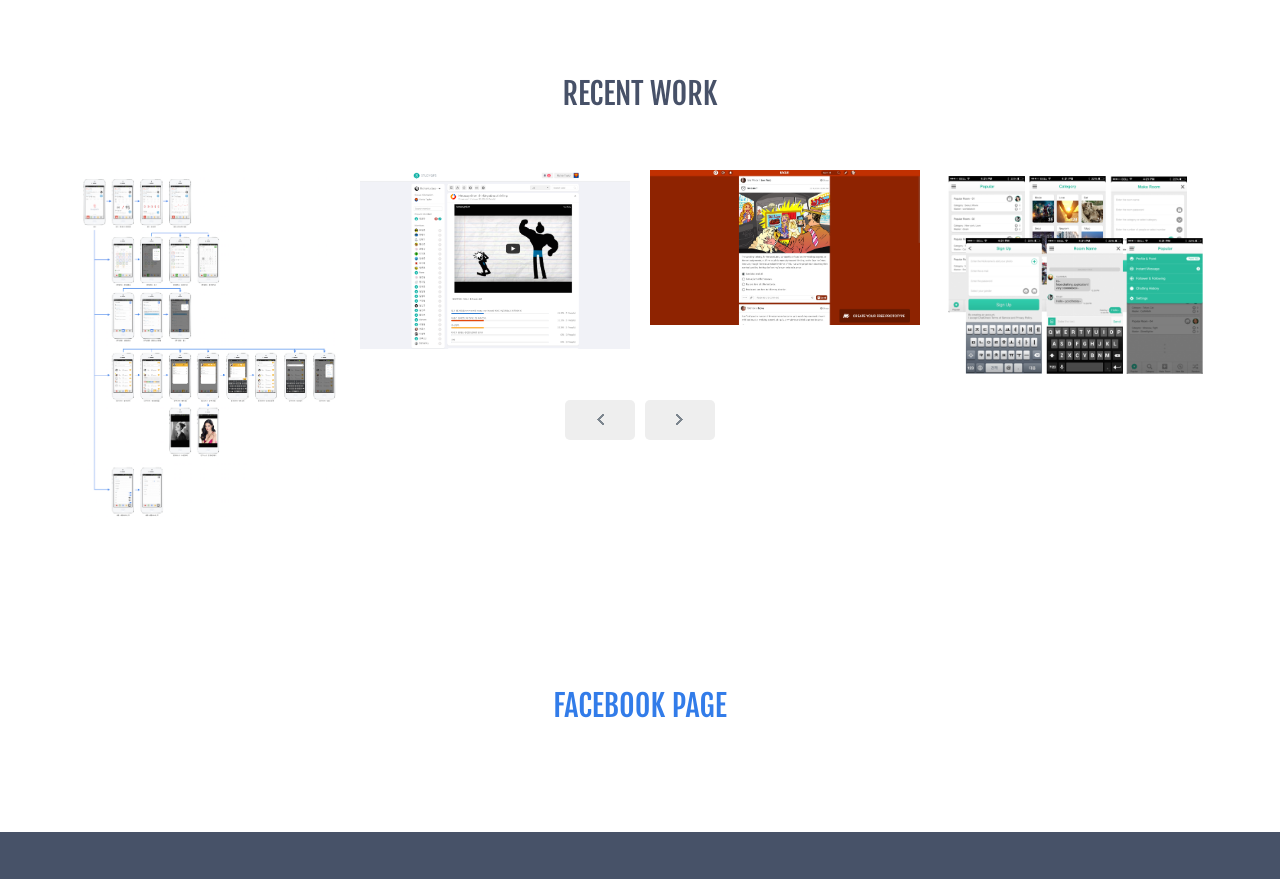
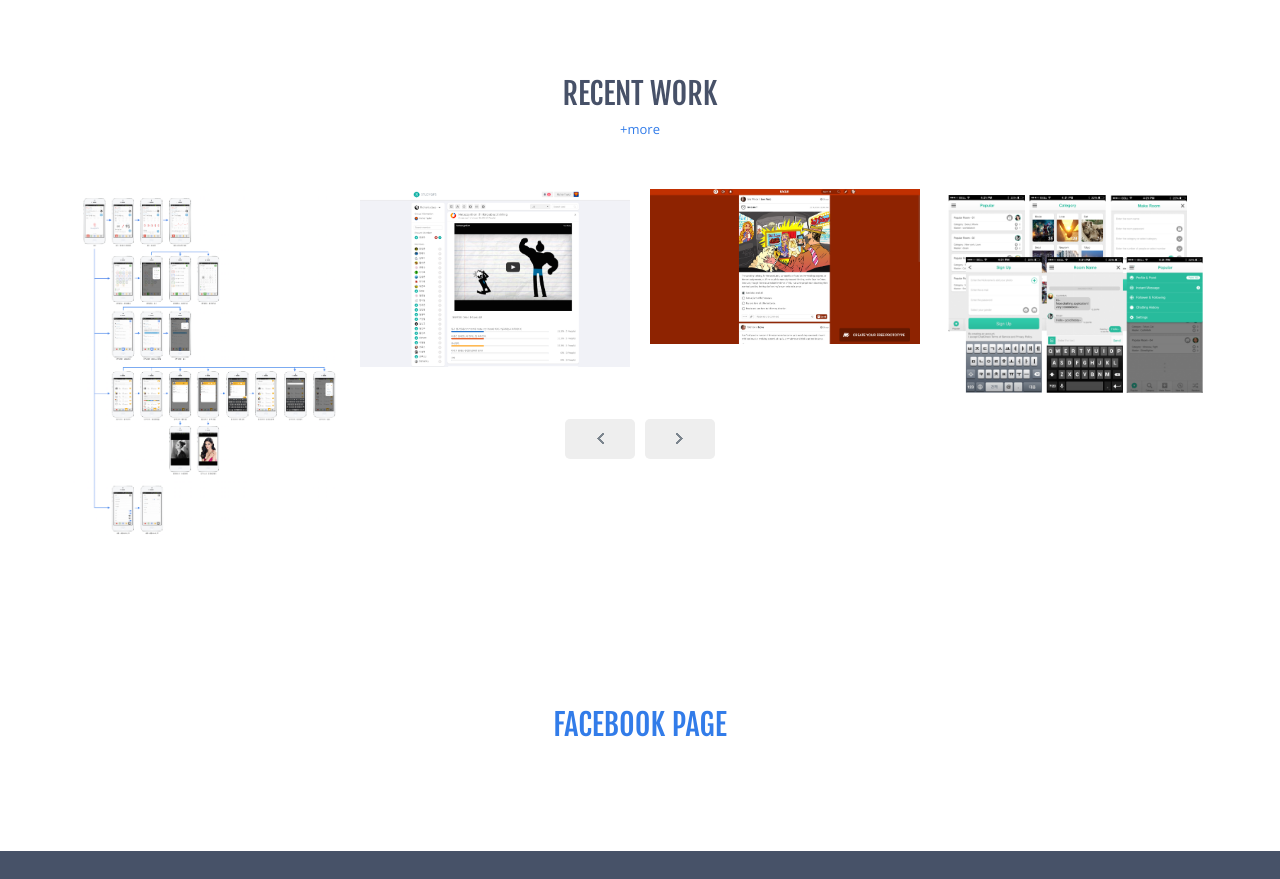
Before and after one commit to smart-link/smart-link.github.io, a plain HTML site: page index.html in a window 1280 px wide. Shown: the part 2095-2974 px from the top of the page. Drawn offline with nearby package versions, Linux system fonts and the light colour scheme.

Commit message:
디자인 링크 추가

```diff
--- a/index.html
+++ b/index.html
@@ -282,7 +282,7 @@
         <!--recent work start-->
         <div class="row">
             <div class="text-center feature-head">
-                <h1>Recent Work</h1>
+                <h1>Recent Work</h1><span><a href="http://grays.co.kr" target="_blank" style="color: #327CE9">+more</a></span>
             </div>
             <div class="col-lg-12">
                 <ul class="bxslider">
```
